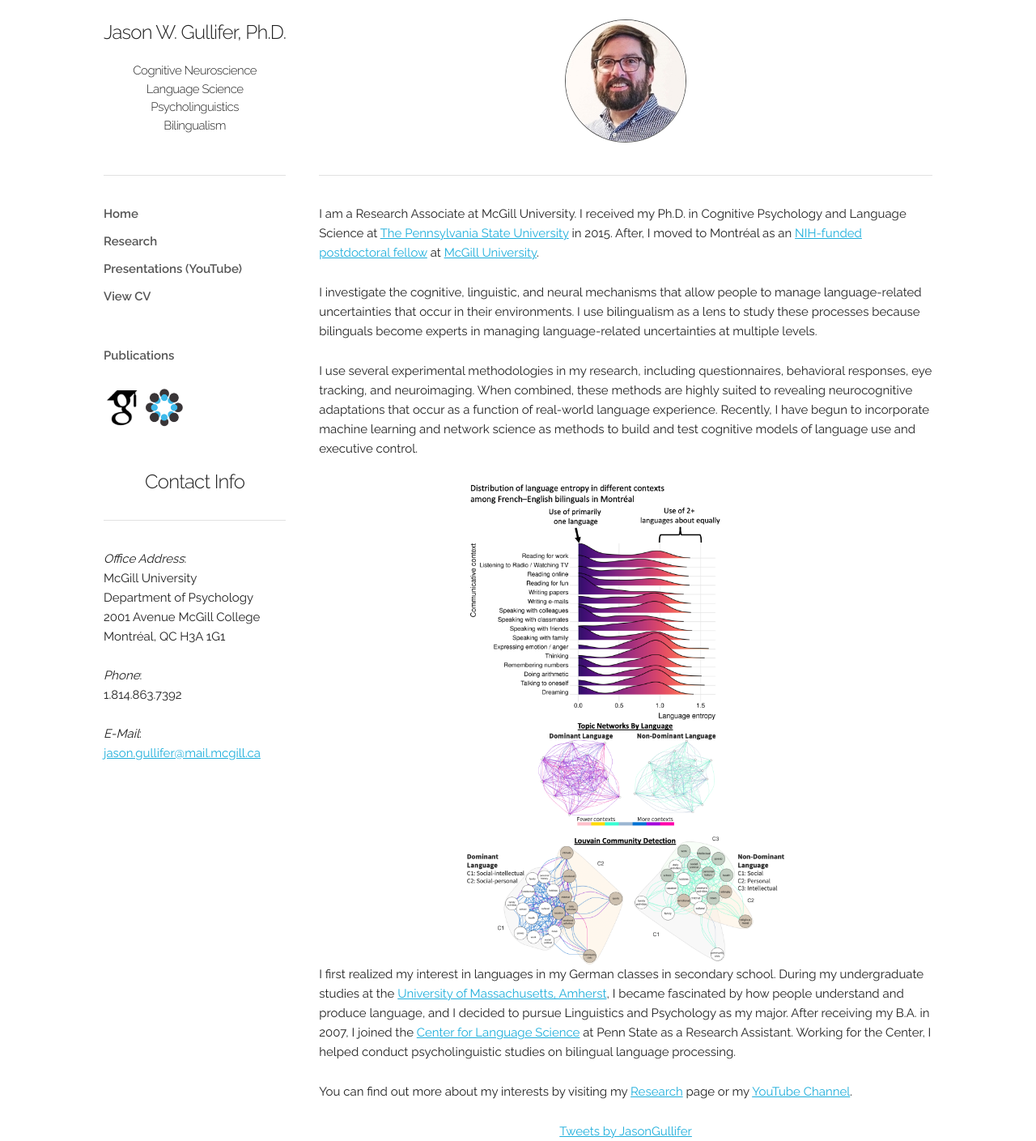
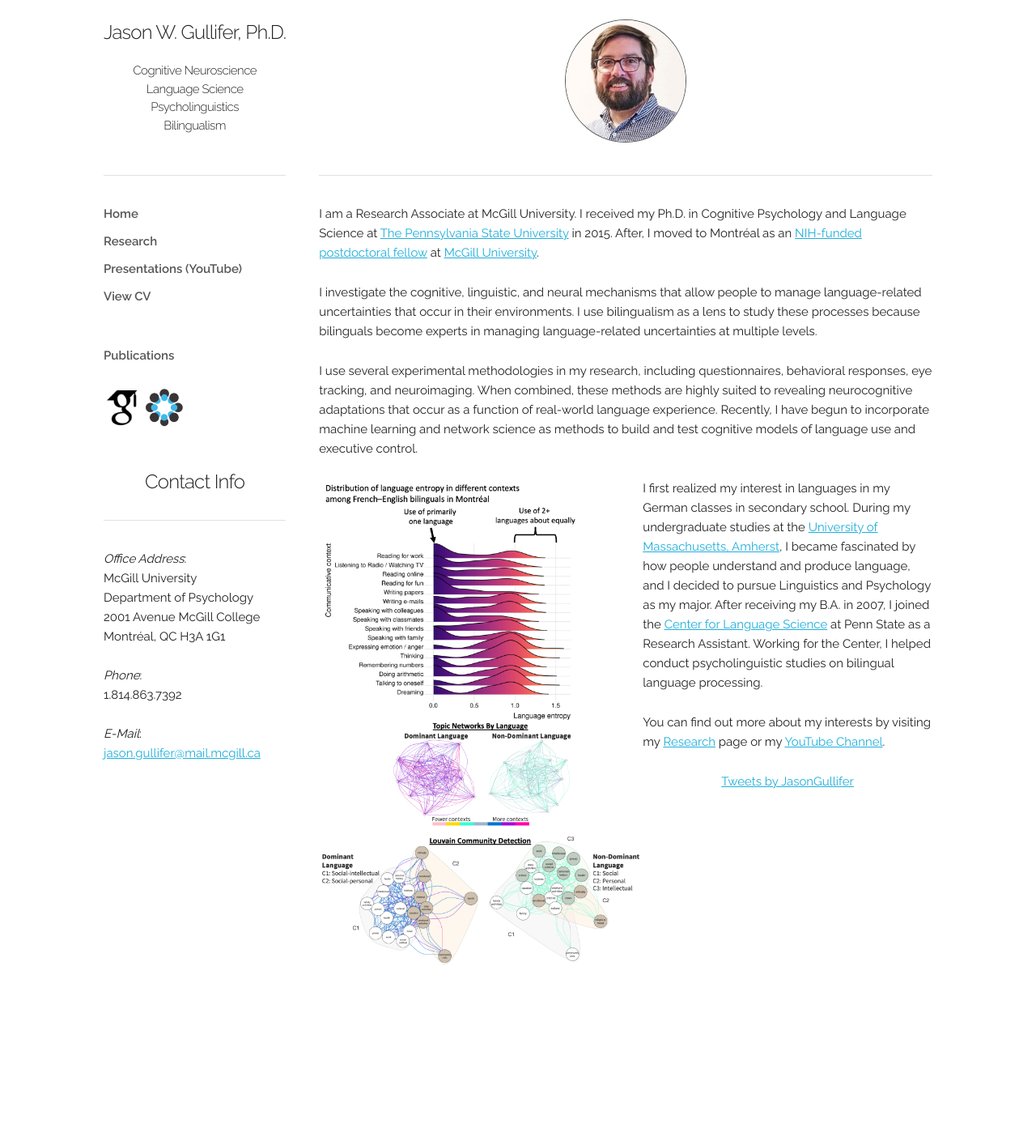
Before and after one commit to jasongullifer/jasongullifer.github.io, a Jekyll site: the page built from index.html, in a window 1280 px wide. Shown: the whole page at 81% size. Built offline with Jekyll 4.4.1, drawn with Linux system fonts in a browser that asks for light colours; nearby versions of some CDN libraries; Markdown is read by kramdown in place of the engine named in the settings; the list of posts is cut into pages by our own code; comment, search, counter and statistics services are not loaded; after the commit the page ends 1191 px from its top, so only the background shows below that.

Commit message:
change spacing

```diff
--- a/index.html
+++ b/index.html
@@ -12,13 +12,19 @@ layout: index_default
 
 	     <p>I use several experimental methodologies in my research, including questionnaires, behavioral responses, eye tracking, and neuroimaging. When combined, these methods are highly suited to revealing  neurocognitive adaptations that occur as a function of real-world language experience. Recently, I have begun to incorporate machine learning and network science as methods to build and test cognitive models of language use and executive control.</p>
 
-		<a href="research.html">
 
-		 <img class="center" src="images/entropy_distribution.png" alt="topic networks" width="400" hspace="10" align="middle"/>
+	     <div>
 
-	     <img class="center" src="images/topic_networks.png" alt="topic networks" width="400" hspace="10" align="middle"/>
+			<a href="research.html">
+			<div style="float:left;">
+		 		<img class="center" src="images/entropy_distribution.png" alt="topic networks" width="400" hspace="10" align="middle"/>
+	     	</div>
+	     	<div style="float:left;">
+	     		<img class="center" src="images/topic_networks.png" alt="topic networks" width="400" hspace="10" align="middle"/>
+	     	</div>
+		</a>
 
-		</a>
+		</div>
 		  <p>I first realized my interest in languages in my German classes in secondary school. During my undergraduate studies at the <a href="http://umass.edu">University of Massachusetts, Amherst</a>, I became fascinated by how people understand and produce language, and I decided to pursue Linguistics and Psychology as my major. After receiving my B.A. in 2007, I joined the <a href="http://cls.psu.edu">Center for Language Science</a> at Penn State as a Research Assistant. Working for the Center, I helped conduct psycholinguistic studies on bilingual language processing.
 	    </p>
 
```
